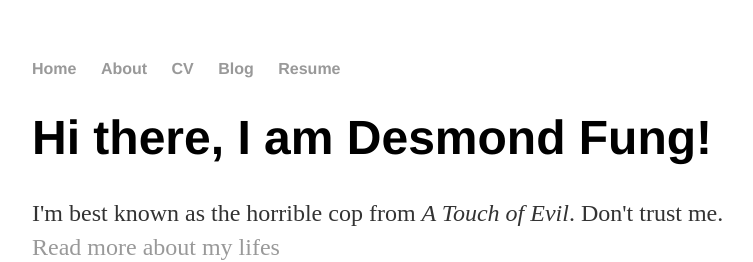
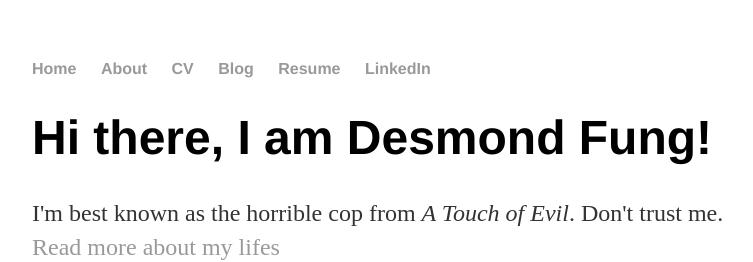
Before and after one commit to ddhangdd/ddhangdd.github.io, a Jekyll site: the page built from index.html, in a window 1280 px wide. Shown: the top 262 px of the page, without its empty margins (160-913 px from the left). Built offline with Jekyll 4.4.1, drawn with Linux system fonts in a browser that asks for light colours.

Commit message:
Update default.html

```diff
--- a/_layouts/default.html
+++ b/_layouts/default.html
@@ -16,6 +16,7 @@
 <li><a href="/cv">CV</a></li>
 <li><a href="/blog">Blog</a></li>
 <li><a href="/resume">Resume</a></li>
+<li><a href="/resume">LinkedIn</a></li>
 </ul>
     </nav>
 <div class="container">
```
